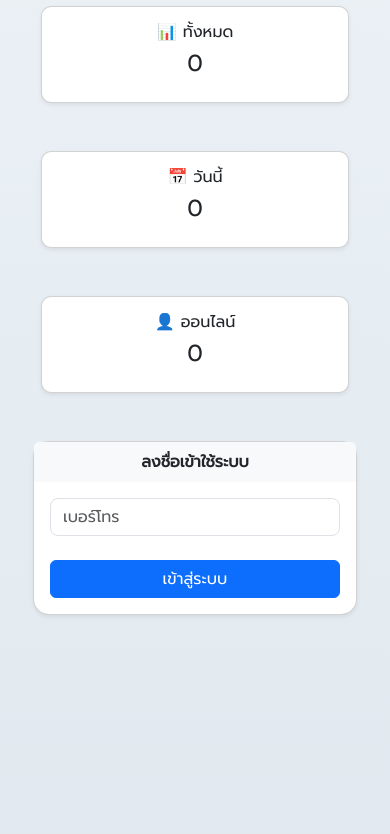
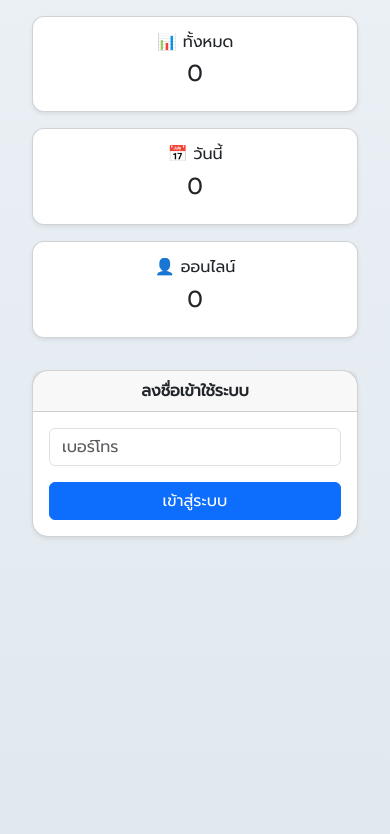
Before and after one commit to joodami/BookNumber0369, a plain HTML site: page index.html in a window 390 px wide. Shown: the part 285-1119 px from the top of the page. Drawn offline with nearby package versions, Linux system fonts and the light colour scheme.

Commit message:
Update style.css

```diff
--- a/style.css
+++ b/style.css
@@ -1,128 +1,37 @@
-/* -------------------- General -------------------- */
 body {
   font-family: 'Prompt', sans-serif;
   background: linear-gradient(180deg,#edf2f6,#dee7ee);
-  padding: 2rem 1rem;
+  padding: 1.5rem;
   display: flex;
-  flex-direction: column;
-  align-items: center;
+  justify-content: center;
 }
 
-/* Container เพื่อให้ Banner, Dashboard, ฟอร์มมีขนาดเท่ากัน */
 .max-width-container {
+  max-width: 1200px;
+  width: 100%;
+}
+
+.banner {
+  width: 100%;
+  border-radius: 12px;
+  margin-bottom: 2rem;
+}
+
+.dashboard-wrap {
+  margin-bottom: 2rem;
+}
+
+.form-card {
   width: 100%;
   max-width: 1200px;
   margin: auto;
 }
 
-/* Banner */
-.banner {
-  width: 100%;
+.card {
   border-radius: 12px;
-  margin-bottom: 2rem;
-  box-shadow: 0 4px 12px rgba(0,0,0,0.1);
-}
-
-/* Dashboard */
-.dashboard-wrap {
-  display: flex;
-  justify-content: center;
-  margin-bottom: 2rem;
-}
-
-.dashboard-wrap .row {
-  width: 100%;
-  gap: 1rem;
-}
-
-/* Card ทุกอันขยายเต็มคอลัมน์และสวยงาม */
-.card {
-  width: 100%;
-  margin-bottom: 1rem;
-  border-radius: 12px;
-  transition: transform 0.3s ease, box-shadow 0.3s ease;
-}
-
-.card:hover {
-  transform: translateY(-3px);
-  box-shadow: 0 8px 20px rgba(0,0,0,0.15);
-}
-
-.card-header {
-  background-color: #f8f9fa;
-  font-size: 1.1rem;
-  font-weight: 600;
-  border-bottom: none;
-}
-
-.card-body input,
-.card-body textarea {
-  border-radius: 0.5rem;
-}
-
-.mb-3 {
-  margin-bottom: 1.5rem !important;
-}
-
-/* -------------------- Forms -------------------- */
-.form-card {
-  width: 100%;
-  max-width: 1200px; /* กว้างเท่ากับ Dashboard และ Banner */
-  margin: auto;
-}
-
-/* -------------------- Modal -------------------- */
-.modal-content {
-  border-radius: 1rem;
-  overflow: hidden;
-  transition: transform 0.3s ease;
-}
-.modal-content.showing {
-  transform: scale(1.05);
-}
-
-/* แสดงเลขบันทึกข้อความบรรทัดเดียว */
-#show-bookno {
-  white-space: nowrap;
-}
-
-/* -------------------- Responsive -------------------- */
-@media (max-width: 1200px) {
-  .max-width-container {
-    max-width: 95%;
-  }
-}
-
-@media (max-width: 768px) {
-  body { padding: 1rem; }
-  .card { border-radius: 10px; }
-  .card-header { font-size: 1rem; text-align: center; }
-  textarea, input { font-size: 0.95rem; }
-  button { font-size: 1rem; }
-  .banner { border-radius: 8px; }
-}
-
-@media (max-width: 576px) {
-  .dashboard-wrap .row {
-    flex-direction: column;
-    gap: 1rem;
-  }
-}
-
-/* Modal ขนาดกลางพอดี แสดงข้อความครบ */
-.modal-dialog.modal-md {
-  max-width: 500px; /* กำหนดขนาดกลาง */
-  width: 90%;
-}
-
-.modal-body p,
-.modal-body h5 {
-  word-wrap: break-word;
-  white-space: normal; /* ให้ข้อความยาวไม่ตัดบรรทัด */
 }
 
 #show-bookno {
   font-size: 1.25rem;
-  white-space: normal; /* แสดงเลขบันทึกข้อความบรรทัดเดียวแต่ถ้ายาวเกินพอดีจะแตกบรรทัด */
   word-break: break-word;
 }
```
